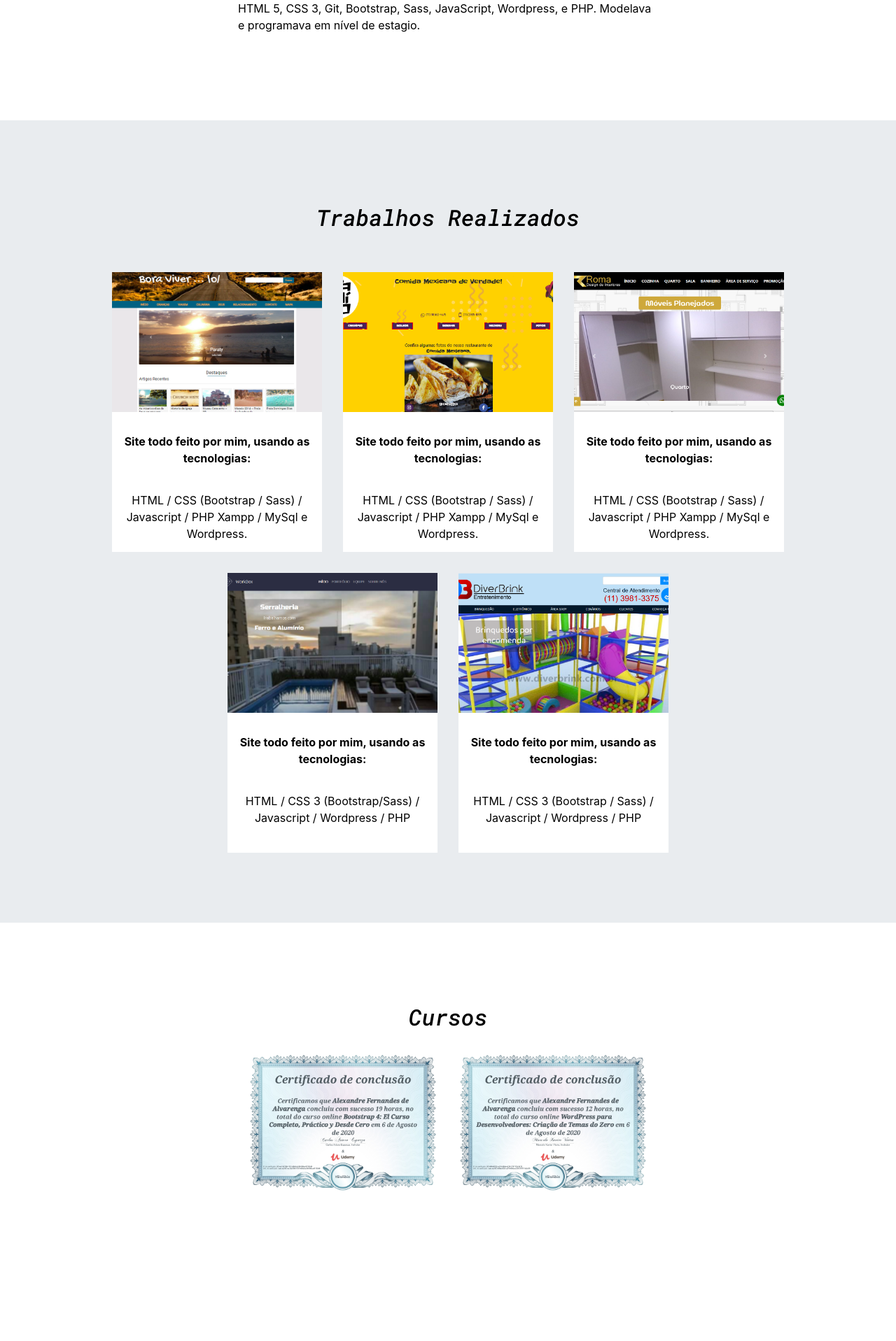
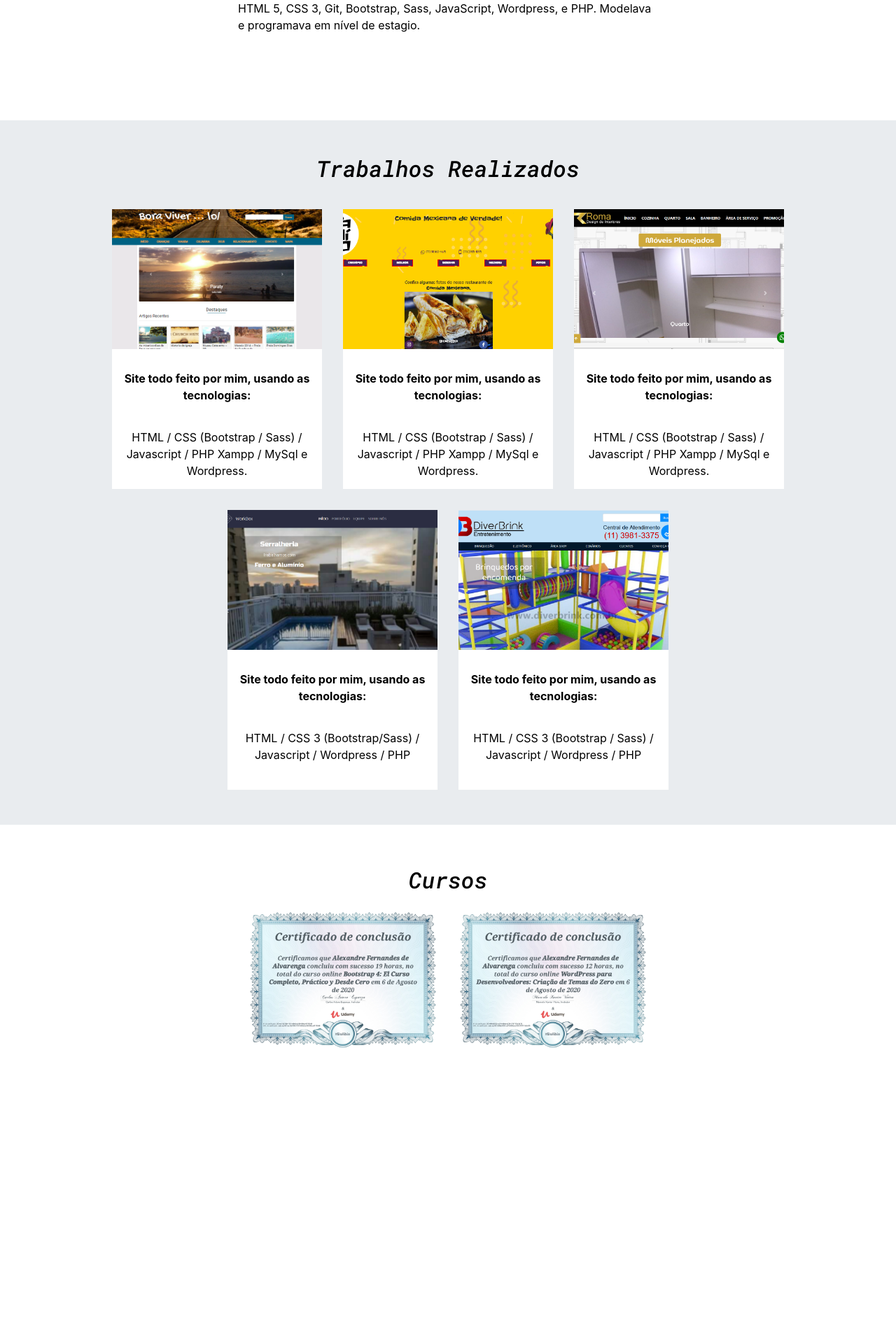
Before and after one commit to 2011Alexandrealvarenga/Portfolio2, a PHP site: page / in a window 1280 px wide. Shown: the part 1771-3688 px from the top of the page at 70% size. After the commit the page ends 3269 px from the top, so only its background shows below. Run offline with PHP 8.4, Linux system fonts and the light colour scheme; some libraries are stand-ins or nearby versions.

Commit message:
alter padding section trabalhos

```diff
--- a/index.html
+++ b/index.html
@@ -256,13 +256,12 @@
   </section>
 
   <section class="curso" id="cursos">
-    <div class="container">
-      <div class="row pt-3 pb-2">
+    <div class="container-fluid">
+      <div class="row ">
         <div class="col">
           <h2>Cursos</h2>
         </div>
       </div>
-      <div class="row d-flex justify-content-center">
       <div class="conteudo-curso">
         <div class="item">
           <img src="bootstrap.jpg" class="">
@@ -272,10 +271,6 @@
         </div>
 
       </div>
-      </div>
-
-
-
     </div><!-- CURSOS-->
       <a href="https://api.whatsapp.com/send?phone=5511979573056&text=Olá, Gostaria de falar com o Alexandre Bruno." class="float" target="_blank">
         <i class="fa fa-whatsapp my-float"></i>
--- a/style.css
+++ b/style.css
@@ -329,12 +329,9 @@ color: #000;
   background: #e9ecef;
   height: auto;
   max-height: auto;
-  padding-top: 100px;
-  padding-bottom: 100px;
+  padding: 50px 0;
   text-align: center; }
   .trabalho h2 {
-    padding-top: 20px;
-    padding-bottom: 20px;
     color: #000; }
   .trabalho a {
     color: #D4AF37;
@@ -411,8 +408,7 @@ color: #000;
 
 /*CURSOS*/
 .curso {
-  padding-top: 100px;
-  padding-bottom: 200px;
+  padding: 60px 0 50px 0;
   background: #fff; }
   .curso h2 {
     color: #000; }
@@ -439,6 +435,8 @@ color: #000;
 
 .conteudo-curso{
   display: flex;
+  flex-wrap: wrap;
+  width: 100%;
   justify-content: center;
 }
 .conteudo-curso .item{
```
Lines whose indentation alone changed are shown as unchanged.
